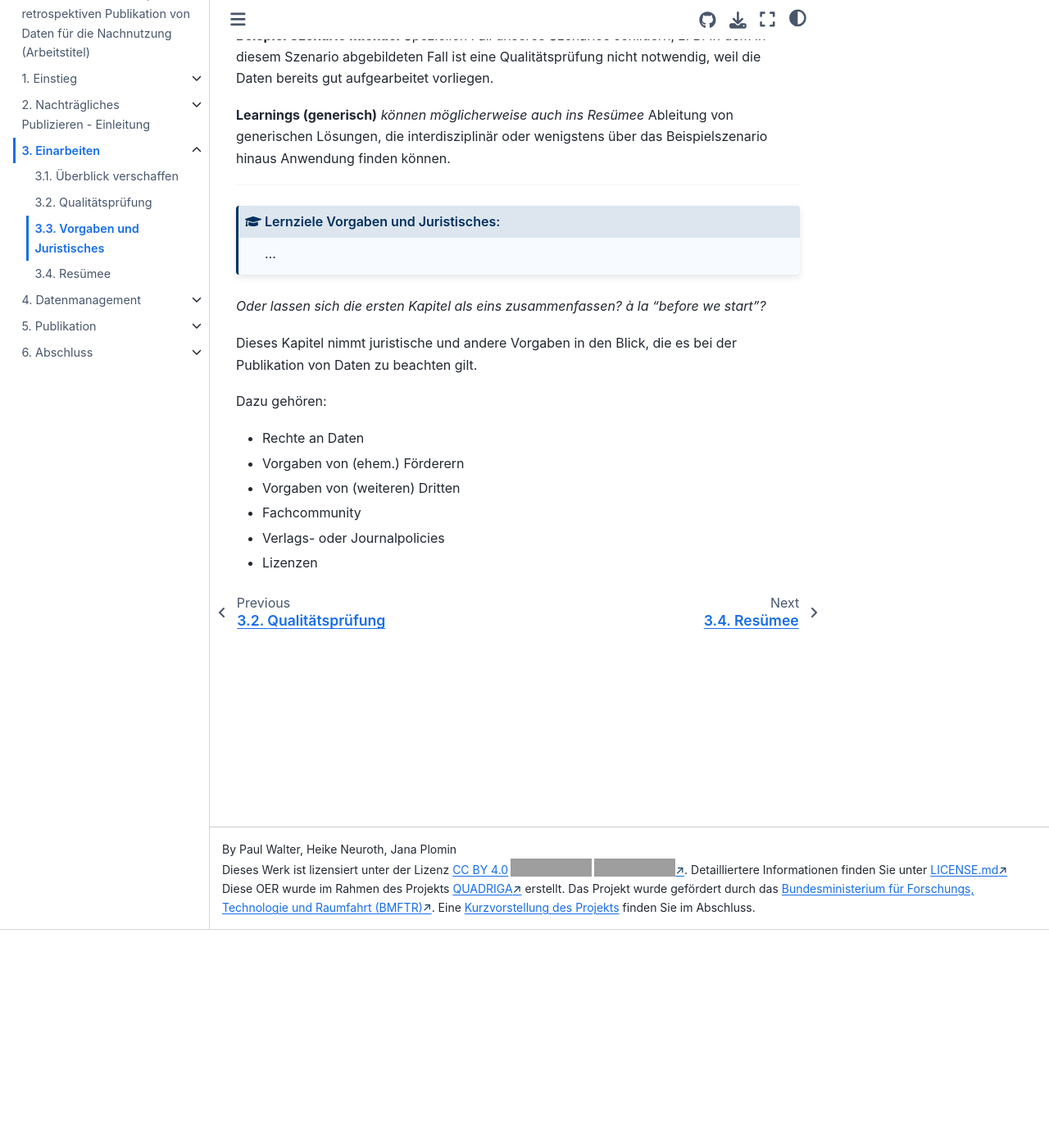
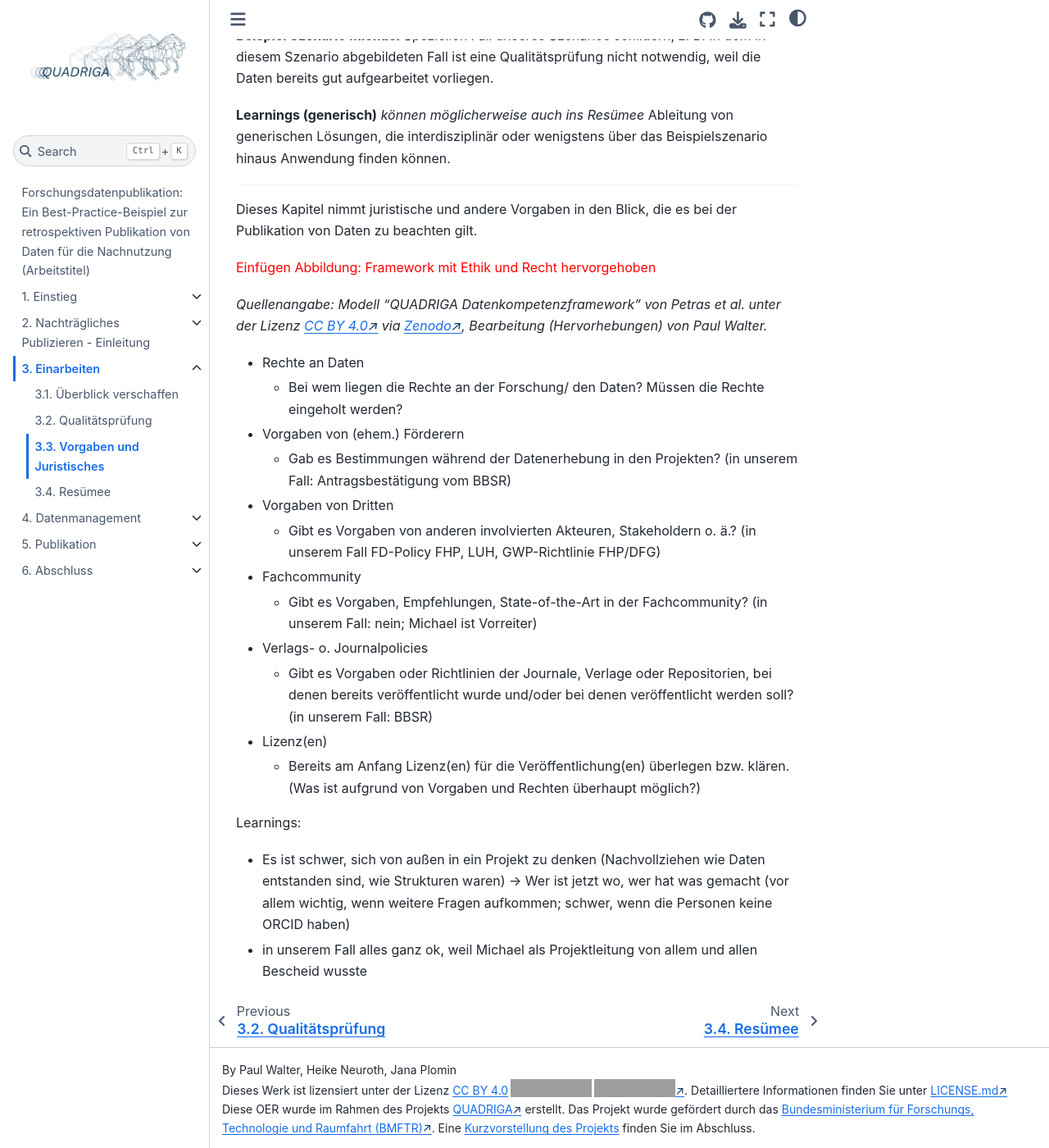
Before and after one commit to quadriga-dk/Tabelle-Fallstudie-4, a Jupyter Book: the page built from Kapitel2_Einarbeiten/vorgaben.md, in a window 1280 px wide and 1400 px high, scrolled down 266 px. Shown: the whole window at 82% size. Built offline with Jupyter Book 1.0.4 settings and Sphinx 7.4.7 and the Sphinx Book theme 1.1.4, drawn with Linux system fonts in a browser that asks for light colours; grey boxes are pictures that could not be loaded.

Commit message:
updated lernziele chapter einarbeiten

````diff
--- a/Kapitel2_Einarbeiten/vorgaben.md
+++ b/Kapitel2_Einarbeiten/vorgaben.md
@@ -18,22 +18,25 @@ Ableitung von generischen Lösungen, die interdisziplinär oder wenigstens über
 
 ---
 
-
-```{admonition} Lernziele Vorgaben und Juristisches:
-:class: lernziele
-
-...
-
-```
-
-*Oder lassen sich die ersten  Kapitel als eins zusammenfassen? à la "before we start"?*
-
 Dieses Kapitel nimmt juristische und andere Vorgaben in den Blick, die es bei der Publikation von Daten zu beachten gilt.
 
-Dazu gehören:
+<span style="color:red">Einfügen Abbildung: Framework mit Ethik und Recht hervorgehoben</span>
+
+*Quellenangabe: Modell "QUADRIGA Datenkompetenzframework" von Petras et al. unter der Lizenz <a href="https://creativecommons.org/licenses/by/4.0/legalcode" class="external-link" target="_blank">CC BY 4.0</a> via <a href="https://zenodo.org/records/15058057" class="external-link" target="_blank">Zenodo</a>, Bearbeitung (Hervorhebungen) von Paul Walter.*
+
 - Rechte an Daten
+    - Bei wem liegen die Rechte an der Forschung/ den Daten? Müssen die Rechte eingeholt werden?
 - Vorgaben von (ehem.) Förderern
-- Vorgaben von (weiteren) Dritten
+    - Gab es Bestimmungen während der Datenerhebung in den Projekten? (in unserem Fall: Antragsbestätigung vom BBSR)
+- Vorgaben von Dritten
+    - Gibt es Vorgaben von anderen involvierten Akteuren, Stakeholdern o. ä.? (in unserem Fall FD-Policy FHP, LUH, GWP-Richtlinie FHP/DFG)
 - Fachcommunity
-- Verlags- oder Journalpolicies
-- Lizenzen
+    - Gibt es Vorgaben, Empfehlungen, State-of-the-Art in der Fachcommunity? (in unserem Fall: nein; Michael ist Vorreiter)
+- Verlags- o. Journalpolicies
+    - Gibt es Vorgaben oder Richtlinien der Journale, Verlage oder Repositorien, bei denen bereits veröffentlicht wurde und/oder bei denen veröffentlicht werden soll? (in unserem Fall: BBSR)
+- Lizenz(en)
+    - Bereits am Anfang Lizenz(en) für die Veröffentlichung(en) überlegen bzw. klären. (Was ist aufgrund von Vorgaben und Rechten überhaupt möglich?)
+
+Learnings:
+- Es ist schwer, sich von außen in ein Projekt zu denken (Nachvollziehen wie Daten entstanden sind, wie Strukturen waren) -> Wer ist jetzt wo, wer hat was gemacht (vor allem wichtig, wenn weitere Fragen aufkommen; schwer, wenn die Personen keine ORCID haben)
+- in unserem Fall alles ganz ok, weil Michael als Projektleitung von allem und allen Bescheid wusste
````
Also changed, not shown: Kapitel2_Einarbeiten/einleitung.md (+52 -12 lines), Kapitel2_Einarbeiten/einordnung.md (+13 -2 lines), Kapitel2_Einarbeiten/qualitätsprüfung.md (+5 -6 lines).
